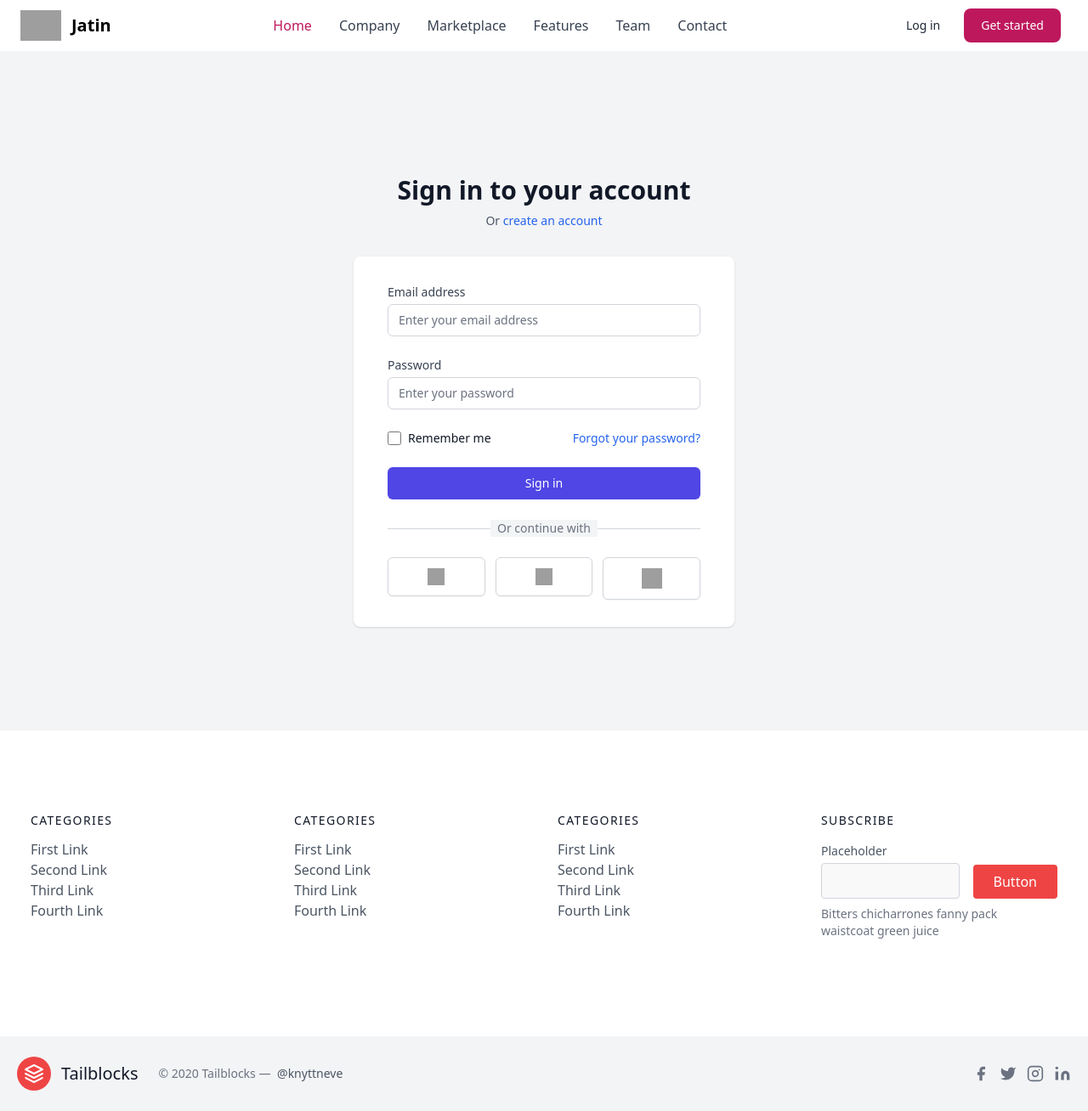
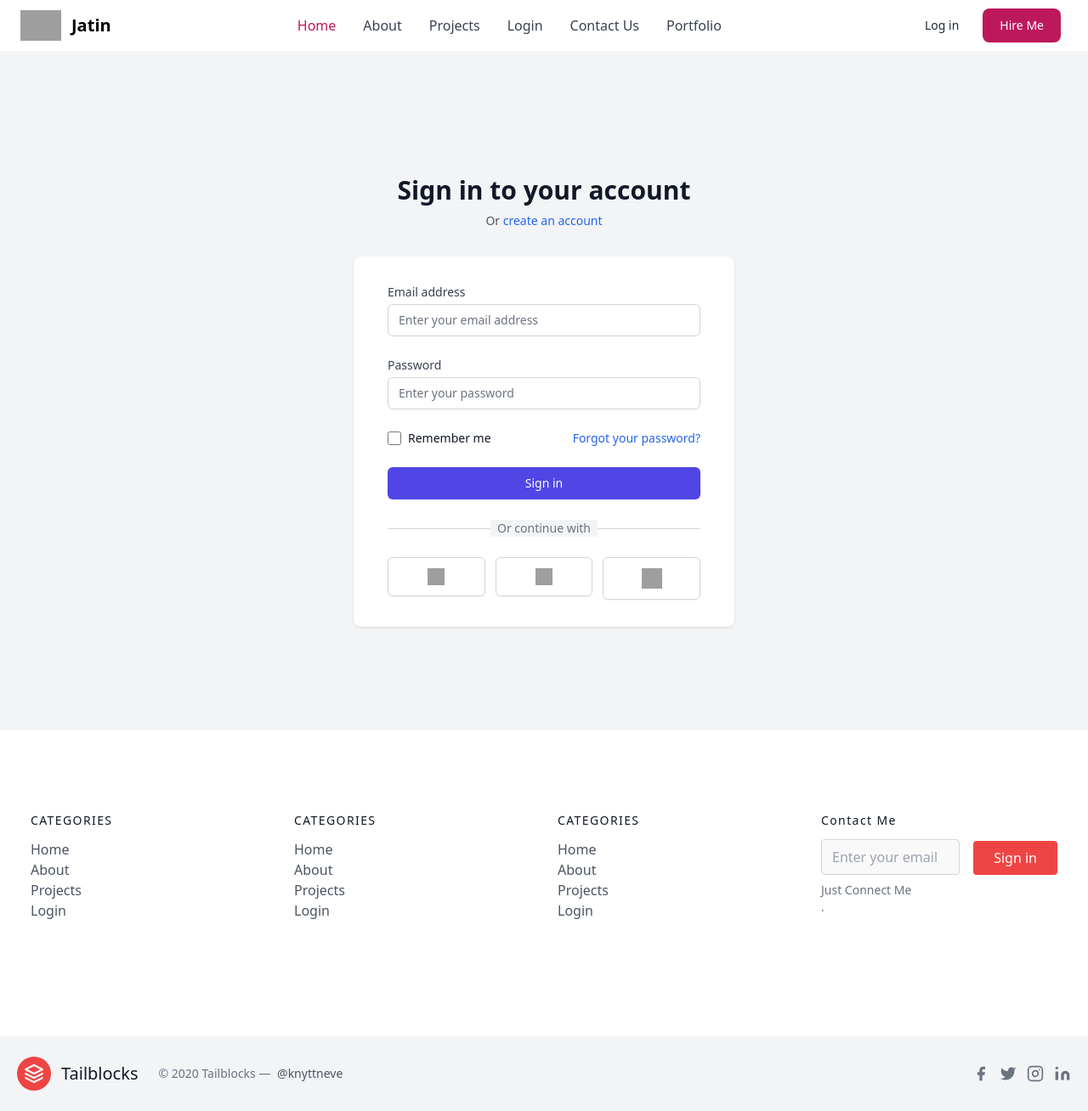
Before and after one commit to Jatin00001/flask-blog, a Flask app: page /login in a window 1280 px wide. Shown: the whole page at 85% size. Run offline with Flask 3, Linux system fonts and the light colour scheme; style sheets or scripts are compiled from the project's sources; grey boxes are pictures that could not be loaded.

Commit message:
Change in navbar and footer Email things

```diff
--- a/app.py
+++ b/app.py
@@ -39,7 +39,7 @@ class User:
   def __init__(self, username, password):
     self.username = username
     self.password = bcrypt.generate_password_hash(password).decode('utf-8')
-    print(self.password)
+    # print(self.password)
 
 
 # Dummy users for demonstration
--- a/templates/base.html
+++ b/templates/base.html
@@ -38,7 +38,7 @@
             <a
               href="#"
               class="text-white bg-primary-700 hover:bg-primary-800 focus:ring-4 focus:ring-primary-300 font-medium rounded-lg text-sm px-4 lg:px-5 py-2 lg:py-2.5 mr-2 dark:bg-primary-600 dark:hover:bg-primary-700 focus:outline-none dark:focus:ring-primary-800"
-              >Get started</a
+              >Hire Me</a
             >
             <!-- <button data-collapse-toggle="mobile-menu-2" type="button" class="inline-flex items-center p-2 ml-1 text-sm text-gray-500 rounded-lg lg:hidden hover:bg-gray-100 focus:outline-none focus:ring-2 focus:ring-gray-200 dark:text-gray-400 dark:hover:bg-gray-700 dark:focus:ring-gray-600" aria-controls="mobile-menu-2" aria-expanded="false">
                         <span class="sr-only">Open main menu</span>
@@ -88,7 +88,7 @@
             >
               <li>
                 <a
-                  href="#"
+                  href="/"
                   class="block py-2 pr-4 pl-3 text-white rounded bg-primary-700 lg:bg-transparent lg:text-primary-700 lg:p-0 dark:text-white"
                   aria-current="page"
                   >Home</a
@@ -98,35 +98,35 @@
                 <a
                   href="/"
                   class="block py-2 pr-4 pl-3 text-gray-700 border-b border-gray-100 hover:bg-gray-50 lg:hover:bg-transparent lg:border-0 lg:hover:text-primary-700 lg:p-0 dark:text-gray-400 lg:dark:hover:text-white dark:hover:bg-gray-700 dark:hover:text-white lg:dark:hover:bg-transparent dark:border-gray-700"
-                  >Company</a
+                  >About</a
                 >
               </li>
               <li>
                 <a
                   href="#"
                   class="block py-2 pr-4 pl-3 text-gray-700 border-b border-gray-100 hover:bg-gray-50 lg:hover:bg-transparent lg:border-0 lg:hover:text-primary-700 lg:p-0 dark:text-gray-400 lg:dark:hover:text-white dark:hover:bg-gray-700 dark:hover:text-white lg:dark:hover:bg-transparent dark:border-gray-700"
-                  >Marketplace</a
+                  >Projects</a
+                >
+              </li>
+              <li>
+                <a
+                  href="/login"
+                  class="block py-2 pr-4 pl-3 text-gray-700 border-b border-gray-100 hover:bg-gray-50 lg:hover:bg-transparent lg:border-0 lg:hover:text-primary-700 lg:p-0 dark:text-gray-400 lg:dark:hover:text-white dark:hover:bg-gray-700 dark:hover:text-white lg:dark:hover:bg-transparent dark:border-gray-700"
+                  >Login</a
                 >
               </li>
               <li>
                 <a
                   href="#"
                   class="block py-2 pr-4 pl-3 text-gray-700 border-b border-gray-100 hover:bg-gray-50 lg:hover:bg-transparent lg:border-0 lg:hover:text-primary-700 lg:p-0 dark:text-gray-400 lg:dark:hover:text-white dark:hover:bg-gray-700 dark:hover:text-white lg:dark:hover:bg-transparent dark:border-gray-700"
-                  >Features</a
+                  >Contact Us</a
                 >
               </li>
               <li>
                 <a
                   href="#"
                   class="block py-2 pr-4 pl-3 text-gray-700 border-b border-gray-100 hover:bg-gray-50 lg:hover:bg-transparent lg:border-0 lg:hover:text-primary-700 lg:p-0 dark:text-gray-400 lg:dark:hover:text-white dark:hover:bg-gray-700 dark:hover:text-white lg:dark:hover:bg-transparent dark:border-gray-700"
-                  >Team</a
-                >
-              </li>
-              <li>
-                <a
-                  href="#"
-                  class="block py-2 pr-4 pl-3 text-gray-700 border-b border-gray-100 hover:bg-gray-50 lg:hover:bg-transparent lg:border-0 lg:hover:text-primary-700 lg:p-0 dark:text-gray-400 lg:dark:hover:text-white dark:hover:bg-gray-700 dark:hover:text-white lg:dark:hover:bg-transparent dark:border-gray-700"
-                  >Contact</a
+                  >Portfolio</a
                 >
               </li>
             </ul>
@@ -156,16 +156,16 @@
             </h2>
             <nav class="list-none mb-10">
               <li>
-                <a class="text-gray-600 hover:text-gray-800">First Link</a>
+                <a class="text-gray-600 hover:text-gray-800">Home</a>
               </li>
               <li>
-                <a class="text-gray-600 hover:text-gray-800">Second Link</a>
+                <a class="text-gray-600 hover:text-gray-800">About</a>
               </li>
               <li>
-                <a class="text-gray-600 hover:text-gray-800">Third Link</a>
+                <a class="text-gray-600 hover:text-gray-800">Projects</a>
               </li>
               <li>
-                <a class="text-gray-600 hover:text-gray-800">Fourth Link</a>
+                <a class="text-gray-600 hover:text-gray-800">Login</a>
               </li>
             </nav>
           </div>
@@ -177,16 +177,16 @@
             </h2>
             <nav class="list-none mb-10">
               <li>
-                <a class="text-gray-600 hover:text-gray-800">First Link</a>
+                <a class="text-gray-600 hover:text-gray-800">Home</a>
               </li>
               <li>
-                <a class="text-gray-600 hover:text-gray-800">Second Link</a>
+                <a class="text-gray-600 hover:text-gray-800">About</a>
               </li>
               <li>
-                <a class="text-gray-600 hover:text-gray-800">Third Link</a>
+                <a class="text-gray-600 hover:text-gray-800">Projects</a>
               </li>
               <li>
-                <a class="text-gray-600 hover:text-gray-800">Fourth Link</a>
+                <a class="text-gray-600 hover:text-gray-800">Login</a>
               </li>
             </nav>
           </div>
@@ -198,16 +198,16 @@
             </h2>
             <nav class="list-none mb-10">
               <li>
-                <a class="text-gray-600 hover:text-gray-800">First Link</a>
+                <a class="text-gray-600 hover:text-gray-800">Home</a>
               </li>
               <li>
-                <a class="text-gray-600 hover:text-gray-800">Second Link</a>
+                <a class="text-gray-600 hover:text-gray-800">About</a>
               </li>
               <li>
-                <a class="text-gray-600 hover:text-gray-800">Third Link</a>
+                <a class="text-gray-600 hover:text-gray-800">Projects</a>
               </li>
               <li>
-                <a class="text-gray-600 hover:text-gray-800">Fourth Link</a>
+                <a class="text-gray-600 hover:text-gray-800">Login</a>
               </li>
             </nav>
           </div>
@@ -215,33 +215,36 @@
             <h2
               class="title-font font-medium text-gray-900 tracking-widest text-sm mb-3"
             >
-              SUBSCRIBE
+              Contact Me
             </h2>
             <div
               class="flex xl:flex-nowrap md:flex-nowrap lg:flex-wrap flex-wrap justify-center items-end md:justify-start"
             >
               <div class="relative w-40 sm:w-auto xl:mr-4 lg:mr-0 sm:mr-4 mr-2">
-                <label
-                  for="footer-field"
+                   <form  action="#" method="POST">
+
+                <!-- <label
+                  for="footer-email"
                   class="leading-7 text-sm text-gray-600"
-                  >Placeholder</label
-                >
+                  >Email</label
+                > -->
                 <input
-                  type="text"
-                  id="footer-field"
-                  name="footer-field"
+                  type="email"
+                  id="footer-email"
+                  name="footer-email" autocomplete="email" required placeholder="Enter your email"
                   class="w-full bg-gray-100 bg-opacity-50 rounded border border-gray-300 focus:bg-transparent focus:ring-2 focus:ring-red-200 focus:border-red-500 text-base outline-none text-gray-700 py-1 px-3 leading-8 transition-colors duration-200 ease-in-out"
                 />
               </div>
-              <button
-                class="lg:mt-2 xl:mt-0 flex-shrink-0 inline-flex text-white bg-red-500 border-0 py-2 px-6 focus:outline-none hover:bg-red-600 rounded"
-              >
-                Button
+              <button type="submit"
+                  class="lg:mt-2 xl:mt-0 flex-shrink-0 inline-flex text-white bg-red-500 border-0 py-2 px-6 focus:outline-none hover:bg-red-600 rounded">
+
+                  Sign in
               </button>
+                </form>
             </div>
             <p class="text-gray-500 text-sm mt-2 md:text-left text-center">
-              Bitters chicharrones fanny pack
-              <br class="lg:block hidden" />waistcoat green juice
+              Just Connect Me
+              <br class="lg:block hidden" />.
             </p>
           </div>
         </div>
```
